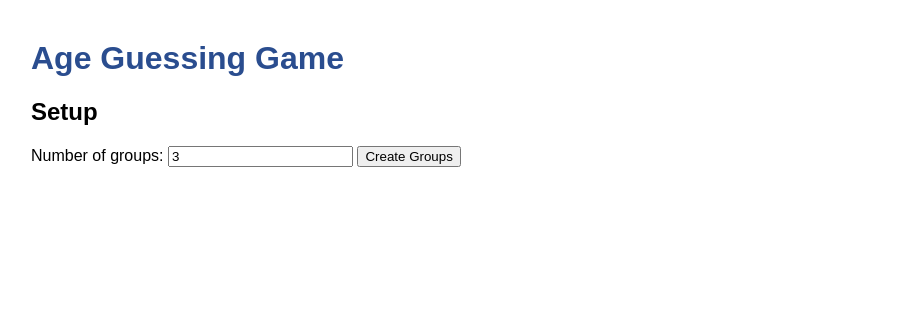
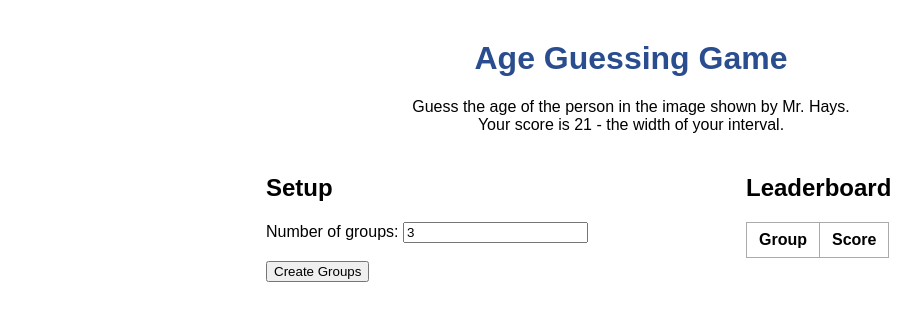
Before and after one commit to melissayin/age-guessing-game, a plain HTML site: page index.html in a window 1280 px wide. Shown: the whole page, without its empty margins (9-930 px from the left). Drawn offline with Linux system fonts and the light colour scheme.

Commit message:
move leaderboard to RHS, center the game, add instructions

```diff
--- a/index.html
+++ b/index.html
@@ -5,32 +5,43 @@
     <link rel="stylesheet" href="style.css">
 </head>
 <body>
+<center><h1>Age Guessing Game</h1>
+<p>Guess the age of the person in the image shown by Mr. Hays.<br> Your score is 21 - the width of your interval.</p>
+</center>
 
-<h1>Age Guessing Game</h1>
+<div class="game-layout">
 
+    <div class="left-panel">
         <div id="setup">
             <h2>Setup</h2>
             <label>Number of groups:</label>
             <input type="number" id="numGroups" min="1" value="3">
+            <br><br>
             <button onclick="createGroups()">Create Groups</button>
         </div>
 
         <div id="game" style="display:none;">
-
-    <h3>Group Intervals</h3>
+            <h2>Group Intervals</h2>
             <div id="groupInputs"></div>
 
             <h2>Round Answer</h2>
             <label>True value:</label>
             <input type="number" id="trueValue">
+            <br><br>
+            <button onclick="scoreRound()">Score Round</button>
+        </div>
+    </div>
 
-    <button onclick="scoreRound()">Score Round</button>
-
+    <div class="right-panel">
+        <div>
             <h2>Leaderboard</h2>
             <table id="leaderboard">
                 <tr><th>Group</th><th>Score</th></tr>
             </table>
         </div>
+    </div>
+
+</div>
 
 <script src="script.js"></script>
 </body>
--- a/style.css
+++ b/style.css
@@ -20,3 +20,27 @@ td, th {
 .group-row {
     margin-bottom: 10px;
 }
+
+
+.game-layout {
+    display: flex;
+    justify-content: center;
+    gap: 30px;
+    margin-top: 20px;
+}
+
+.left-panel {
+    width: 450px;
+}
+
+
+.right-panel {
+    width: 250px;
+}
+
+
+.container {
+    width: 90%;
+    max-width: 1000px;
+    margin: 40px auto;
+}
```
Lines whose indentation alone changed are shown as unchanged.
